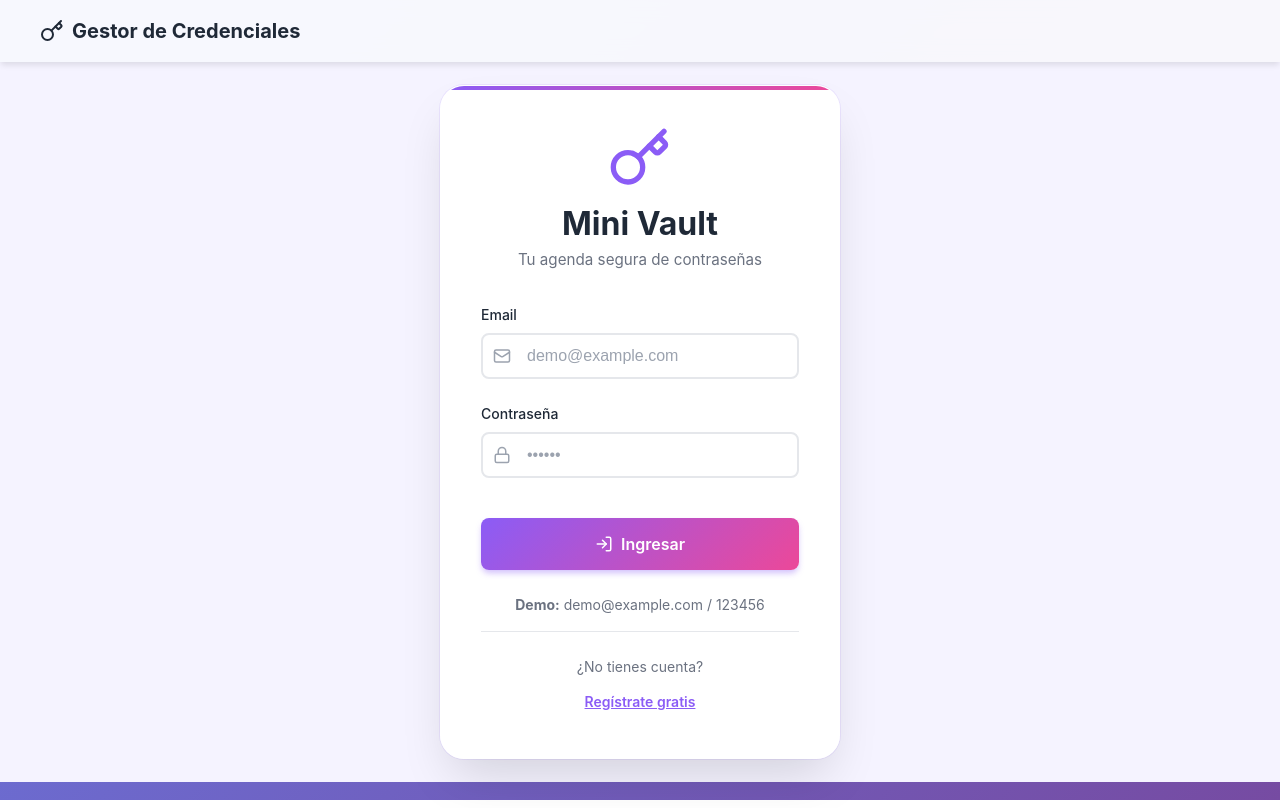
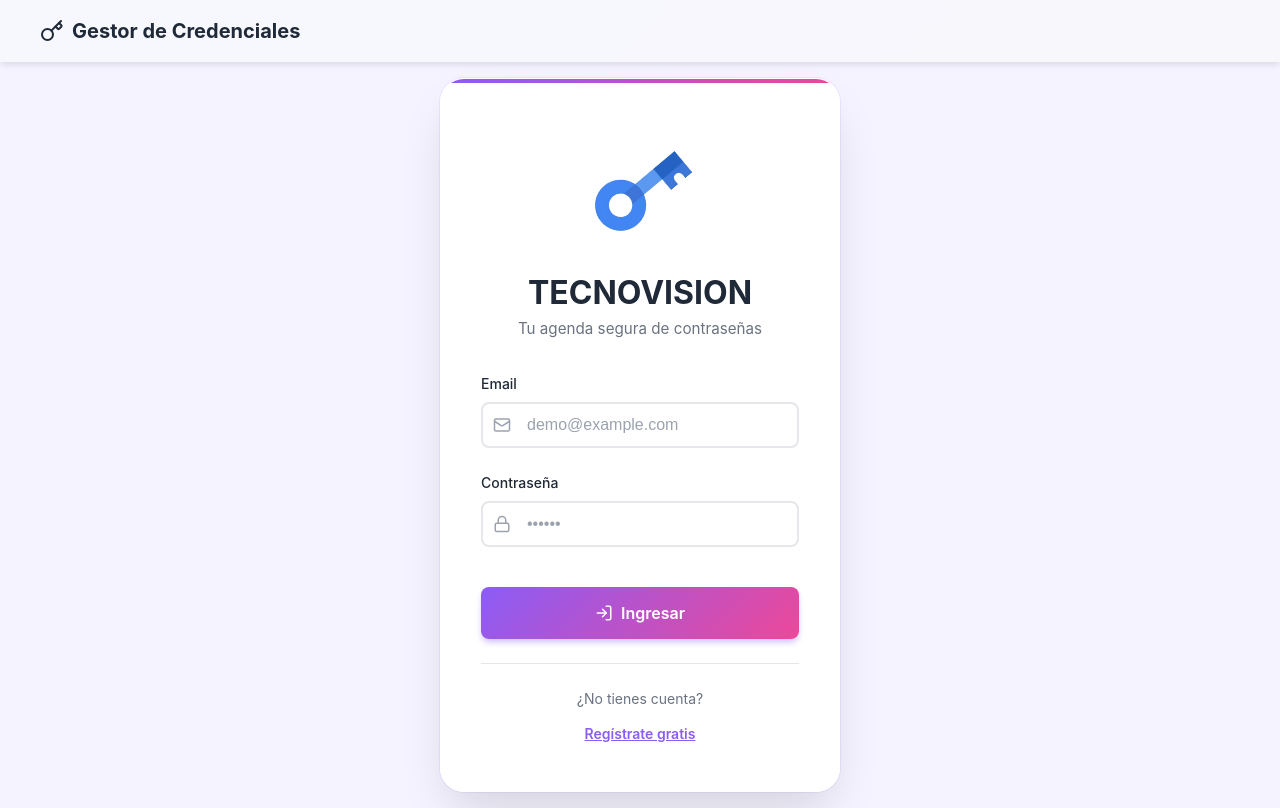
Before and after one commit to daniel69zz/PRUEBA_TECNICA_CREDENCIALES, a React (Vite) app in the folder PRUEBA_FRONTEND/: page /login in a window 1280 px wide. Built offline with nearby package versions, Linux system fonts and the light colour scheme.

Commit message:
bd en render

```diff
--- a/PRUEBA_FRONTEND/src/components/CredentialDetail.jsx
+++ b/PRUEBA_FRONTEND/src/components/CredentialDetail.jsx
@@ -278,7 +278,6 @@ const CredentialDetail = () => {
         {error && <ErrorMessage>{error}</ErrorMessage>}
 
         <FieldsWrapper>
-          {/* Servicio */}
           <FormGroup>
             <label>Servicio</label>
             <FieldBox>
@@ -331,7 +330,6 @@ const CredentialDetail = () => {
             </FormGroup>
           )}
 
-          {/* Notas */}
           {credential.notes && (
             <FormGroup>
               <label>Notas</label>
@@ -346,7 +344,6 @@ const CredentialDetail = () => {
             </FormGroup>
           )}
 
-          {/* Fecha de creación */}
           <FormGroup>
             <label>Fecha de creación</label>
             <FieldBox>
--- a/PRUEBA_FRONTEND/src/components/CredentialForm.jsx
+++ b/PRUEBA_FRONTEND/src/components/CredentialForm.jsx
@@ -38,8 +38,8 @@ function CredentialForm() {
       setLoading(true);
       const data = await api2.getCredentialById(id);
       setFormData({
-        serviceName: data.serviceName || "",
-        accountUsername: data.accountUsername || "",
+        serviceName: data.service_name || "",
+        accountUsername: data.account_username || "",
         password: data.password || "",
         url: data.url || "",
         notes: data.notes || "",
@@ -150,7 +150,6 @@ function CredentialForm() {
             )}
           </FormGroup>
 
-          {/* Usuario */}
           <FormGroup>
             <Label htmlFor="accountUsername">
               Usuario/Email del servicio *
--- a/PRUEBA_FRONTEND/src/components/CredentialList.jsx
+++ b/PRUEBA_FRONTEND/src/components/CredentialList.jsx
@@ -79,13 +79,13 @@ const CredentialList = () => {
   const formatDate = (dateString) => {
     const date = new Date(dateString);
     const now = new Date();
-    const diffDays = Math.ceil(Math.abs(now - date) / (1000 * 60 * 60 * 24));
+    const diffDays = Math.floor(Math.abs(now - date) / (1000 * 60 * 60 * 24));
+
     if (diffDays === 0) return "Hoy";
     if (diffDays === 1) return "Ayer";
     if (diffDays < 7) return `Hace ${diffDays} días`;
     return date.toLocaleDateString();
   };
-
   const containerVariants = {
     hidden: { opacity: 0 },
     visible: { opacity: 1, transition: { staggerChildren: 0.1 } },
@@ -189,9 +189,9 @@ const CredentialList = () => {
           transition={{ delay: 0.3 }}
         >
           <AnimatePresence>
-            {filteredCredentials.map((cred, index) => (
+            {filteredCredentials.map((cred) => (
               <CredentialCard
-                key={index}
+                key={cred.id_credential}
                 variants={itemVariants}
                 exit={{ opacity: 0, scale: 0.9 }}
                 whileHover={{ y: -5 }}
@@ -206,7 +206,7 @@ const CredentialList = () => {
 
                 <UsernameRow>
                   <Mail size={16} />
-                  {cred.accountUsername}
+                  {cred.account_username}
                 </UsernameRow>
 
                 {cred.url && (
@@ -229,7 +229,7 @@ const CredentialList = () => {
 
                 <ActionsRow>
                   <ActionLink
-                    to={`/credentials/${cred.id_credential}`}
+                    to={`/credentials_det/${cred.id_credential}`}
                     $variant="view"
                     data-tooltip="Ver detalles"
                   >
@@ -249,7 +249,7 @@ const CredentialList = () => {
                     $variant="delete"
                     data-tooltip="Eliminar"
                   >
-                    <Trash2 size={18} />
+                    <Trash2 size={20} color="red" />
                   </ActionButton>
                 </ActionsRow>
               </CredentialCard>
@@ -528,6 +528,9 @@ const PasswordMask = styled.span`
 const ActionsRow = styled.div`
   display: flex;
   gap: 0.5rem;
+  align-items: center;
+  min-height: 36px;
+  overflow: visible;
 `;
 
 const actionVariantStyles = {
--- a/PRUEBA_FRONTEND/src/components/login.jsx
+++ b/PRUEBA_FRONTEND/src/components/login.jsx
@@ -5,6 +5,8 @@ import { motion } from "framer-motion";
 import { LogIn, Mail, Lock, Key } from "lucide-react";
 import toast from "react-hot-toast";
 import styled from "styled-components";
+
+import logo from "/logo_key_sn.png";
 
 function Login() {
   const [email, setEmail] = useState("");
@@ -55,9 +57,10 @@ function Login() {
             animate={{ scale: 1 }}
             transition={{ delay: 0.2, type: "spring", stiffness: 200 }}
           >
-            <Key size={64} color="#8b5cf6" />
+            {/* <Key size={64} color="#8b5cf6" /> */}
+            <img src={logo} alt="logo" />
           </IconWrapper>
-          <h1>Mini Vault</h1>
+          <h1>TECNOVISION</h1>
           <p>Tu agenda segura de contraseñas</p>
         </Header>
 
@@ -135,14 +138,6 @@ function Login() {
         </form>
 
         <Footer>
-          <DemoText
-            initial={{ opacity: 0 }}
-            animate={{ opacity: 1 }}
-            transition={{ delay: 0.6 }}
-          >
-            <strong>Demo:</strong> demo@example.com / 123456
-          </DemoText>
-
           <RegisterSection
             initial={{ opacity: 0 }}
             animate={{ opacity: 1 }}
@@ -219,6 +214,11 @@ const IconWrapper = styled(motion.div)`
   display: flex;
   justify-content: center;
   margin-bottom: 1rem;
+
+  img {
+    height: 140px;
+    transform: rotate(320deg);
+  }
 `;
 
 const ErrorMessage = styled(motion.div)`
--- a/PRUEBA_FRONTEND/src/contexts/AuthContext.jsx
+++ b/PRUEBA_FRONTEND/src/contexts/AuthContext.jsx
@@ -13,10 +13,18 @@ export const useAuth = () => {
 };
 
 export const AuthProvider = ({ children }) => {
-  const [user, setUser] = useState(null);
+  // ✅ CAMBIO: inicializa leyendo localStorage directamente
+  const [user, setUser] = useState(() => {
+    const storedUser = localStorage.getItem("user");
+    const storedToken = localStorage.getItem("token");
+    if (storedUser && storedToken) {
+      return JSON.parse(storedUser);
+    }
+    return null;
+  });
+
   const [loading, setLoading] = useState(false);
 
-  // LOGIN
   const login = async (email, password) => {
     setLoading(true);
     try {
@@ -34,7 +42,6 @@ export const AuthProvider = ({ children }) => {
 
       localStorage.setItem("token", data.token);
 
-      // Decodifica el token para obtener el id_user
       const payload = JSON.parse(atob(data.token.split(".")[1]));
       const userData = {
         id_user: payload.id_user,
@@ -52,7 +59,6 @@ export const AuthProvider = ({ children }) => {
     }
   };
 
-  // REGISTER —
   const register = async (userData) => {
     setLoading(true);
     try {
@@ -62,7 +68,6 @@ export const AuthProvider = ({ children }) => {
         body: JSON.stringify({
           email: userData.email,
           password: userData.password,
-          // ← name no se envía
         }),
       });
 
@@ -80,21 +85,13 @@ export const AuthProvider = ({ children }) => {
     }
   };
 
-  // LOGOUT — limpia el token y el usuario
   const logout = () => {
     setUser(null);
     localStorage.removeItem("user");
     localStorage.removeItem("token");
   };
 
-  // Verificar si hay usuario en localStorage al iniciar
-  React.useEffect(() => {
-    const storedUser = localStorage.getItem("user");
-    const storedToken = localStorage.getItem("token");
-    if (storedUser && storedToken) {
-      setUser(JSON.parse(storedUser));
-    }
-  }, []);
+  // ✅ useEffect eliminado, ya no hace falta
 
   const value = {
     user,
--- a/PRUEBA_FRONTEND/src/routes/routes.jsx
+++ b/PRUEBA_FRONTEND/src/routes/routes.jsx
@@ -38,7 +38,7 @@ function AppRoutes() {
           }
         />
         <Route
-          path="/credentials/:id"
+          path="/credentials_det/:id"
           element={
             <PrivateRoute>
               <CredentialDetail />
--- a/PRUEBA_FRONTEND/src/services/api2.js
+++ b/PRUEBA_FRONTEND/src/services/api2.js
@@ -30,7 +30,8 @@ export const api2 = {
         Authorization: getToken(),
       },
       body: JSON.stringify({
-        service_name: formData.serviceName, // ← mapeo frontend → backend
+        service_name: formData.serviceName,
+        account_username: formData.accountUsername,
         password: formData.password,
         url: formData.url || null,
         notes: formData.notes || null,
```
Also changed, not shown: PRUEBA_FRONTEND/public/logo_key.jpg (added), PRUEBA_FRONTEND/public/logo_key_sn.png (added).
